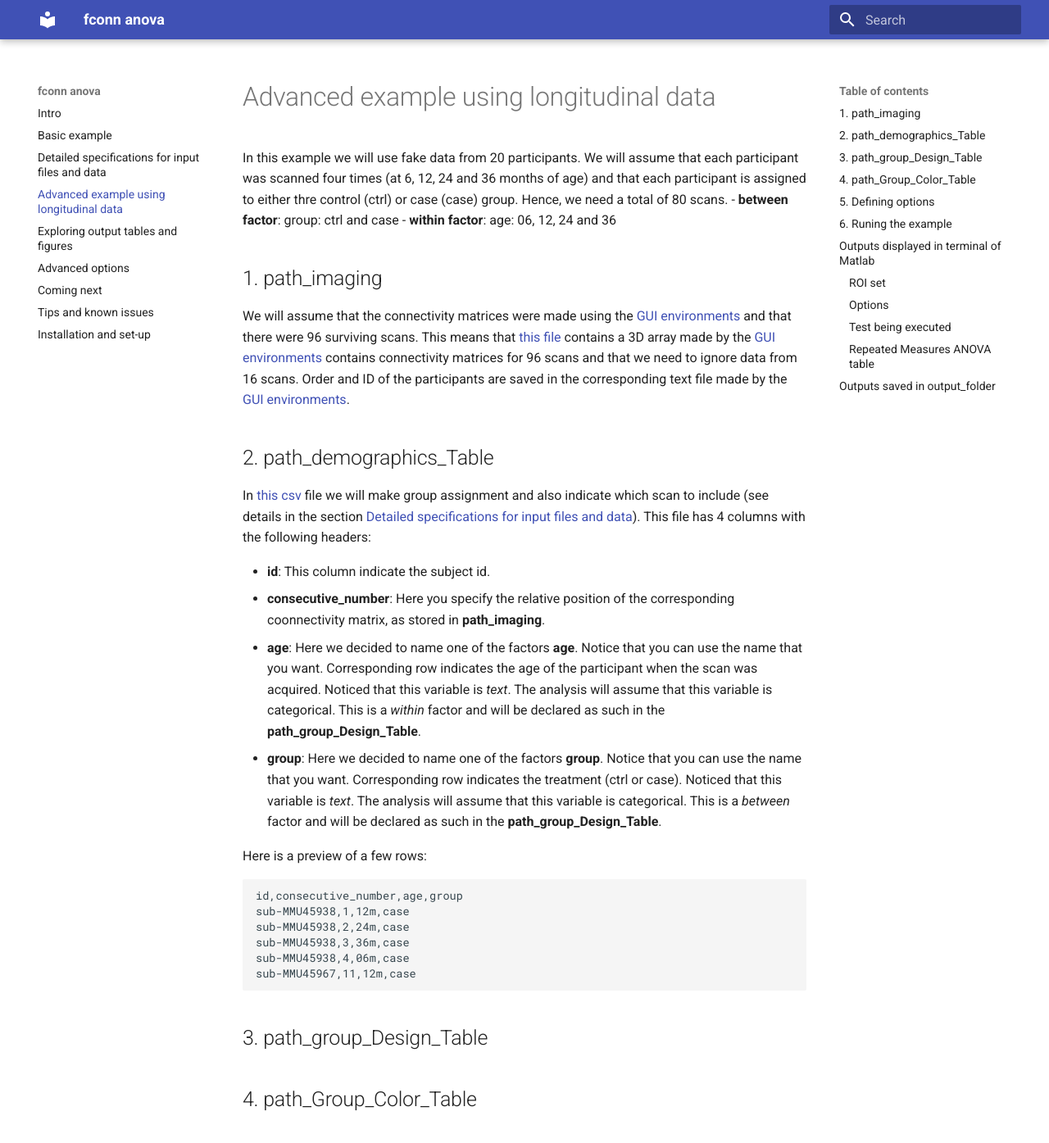
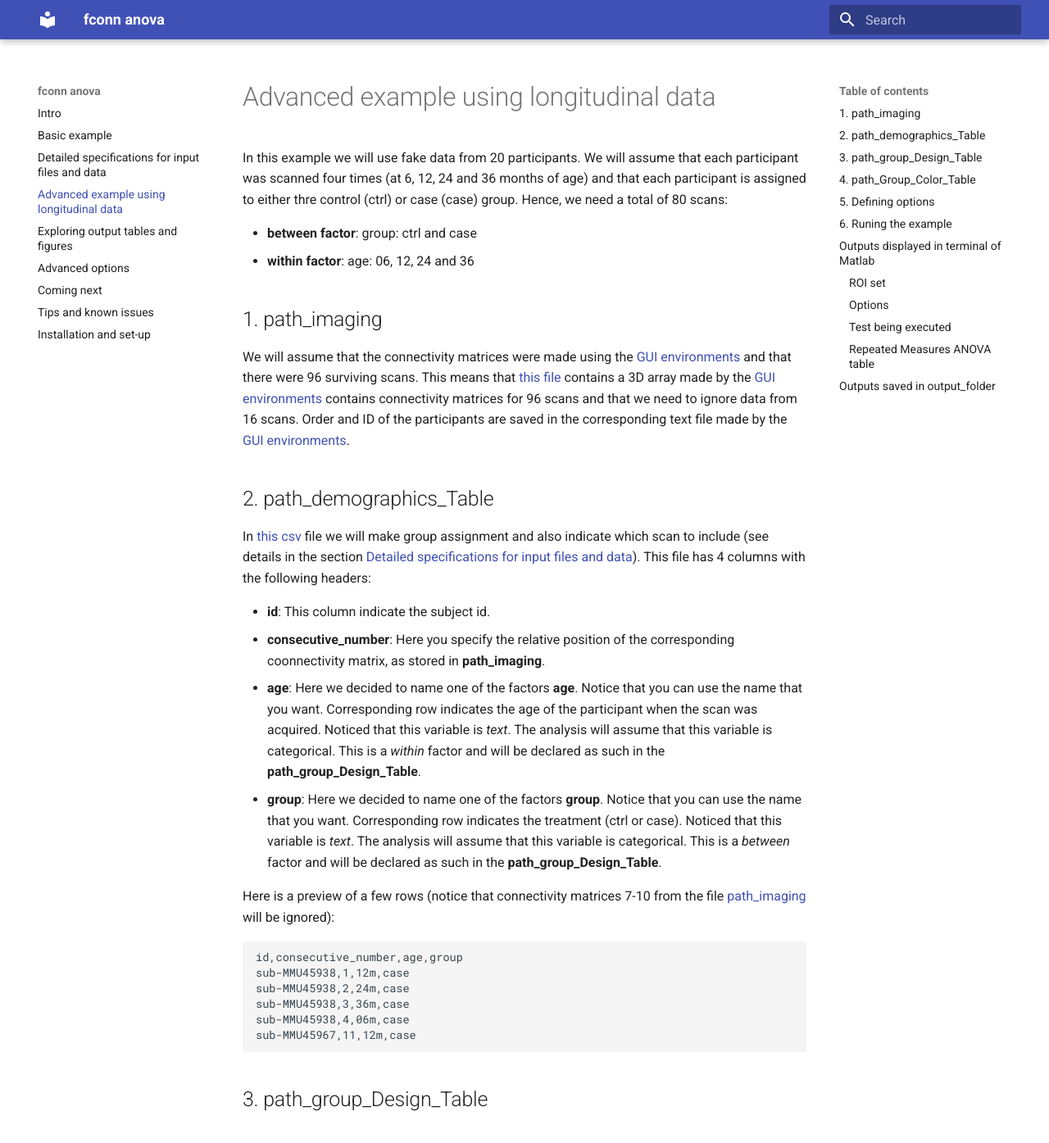
Before and after one commit to omiranda/fconn_anova, an MkDocs documentation site: the page built from docs/advanced_example/advanced_example.md, in a window 1280 px wide and 1400 px high. Shown: the top 1395 px of the window at 82% size. Built offline with MkDocs 1.6.1 and Material for MkDocs 9.7.7, drawn with Linux system fonts in a browser that asks for light colours; old or Windows-style settings are respelled for this version of MkDocs.

Commit message:
Update advanced_example.md

````diff
--- a/docs/advanced_example/advanced_example.md
+++ b/docs/advanced_example/advanced_example.md
@@ -1,4 +1,5 @@
-In this example we will use fake data from 20 participants. We will assume that each participant was scanned four times (at 6, 12, 24 and 36 months of age) and that each participant is assigned to either thre control (ctrl) or case (case) group. Hence, we need a total of 80 scans.
+In this example we will use fake data from 20 participants. We will assume that each participant was scanned four times (at 6, 12, 24 and 36 months of age) and that each participant is assigned to either thre control (ctrl) or case (case) group. Hence, we need a total of 80 scans:
+
 - **between factor**: group: ctrl and case
 - **within factor**: age: 06, 12, 24 and 36
 
@@ -16,7 +17,7 @@ In [this csv](./subjects_table.csv) file we will make group assignment and also
 - **age**: Here we decided to name one of the factors **age**. Notice that you can use the name that you want. Corresponding row indicates the age of the participant when the scan was acquired. Noticed that this variable is *text*. The analysis will assume that this variable is categorical. This is a *within* factor and will be declared as such in the **path_group_Design_Table**.
 - **group**: Here we decided to name one of the factors **group**. Notice that you can use the name that you want. Corresponding row indicates the treatment (ctrl or case). Noticed that this variable is *text*. The analysis will assume that this variable is categorical. This is a *between* factor and will be declared as such in the **path_group_Design_Table**.
 
-Here is a preview of a few rows:
+Here is a preview of a few rows (notice that connectivity matrices 7-10 from the file [path_imaging](./Zfconn_407_frames.mat) will be ignored):
 
 ```
 id,consecutive_number,age,group
````
